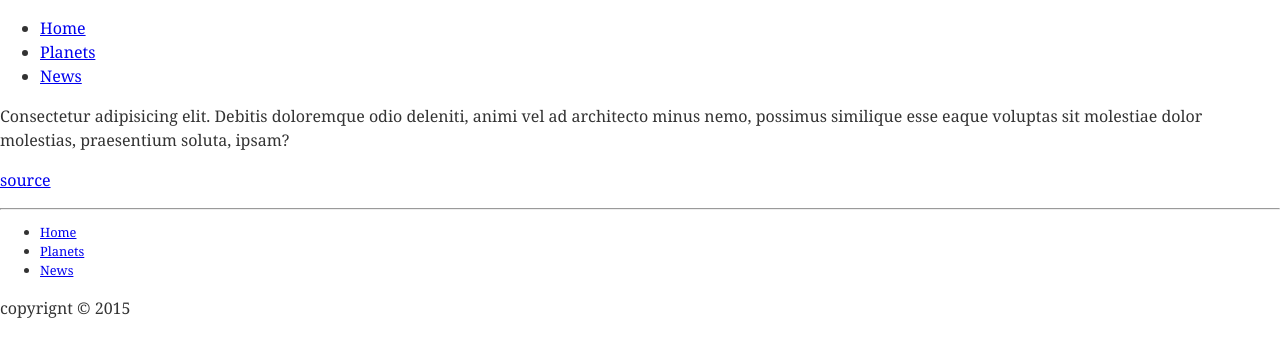
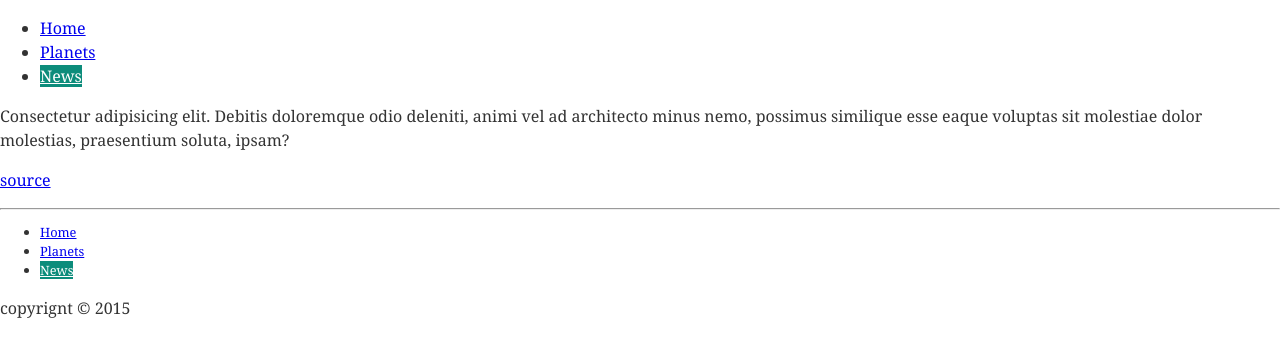
Before and after one commit to mahafuzur/planets-of-the-universe, a Jekyll site: the page built from _posts/news/2016-02-01-Lorem-ipsum-dolor.md, in a window 1280 px wide. Shown: the top 357 px of the page. Built offline with Jekyll 4.4.1, drawn with Linux system fonts in a browser that asks for light colours.

Commit message:
change nav highlighting  condition

```diff
--- a/_includes/nav.html
+++ b/_includes/nav.html
@@ -2,6 +2,6 @@
 	<ul class="nav {{ include.navclass }}">
 		<li><a href="{{ site.baseurl }}/" class="{% if page.url == '/' %}current{% endif %}">Home</a></li>
 		<li><a href="{{ site.baseurl }}/planets/">Planets</a></li>
-		<li><a href="{{ site.baseurl }}/news.html" class="{% if page.url == '/news.html' %}current{% endif %}">News</a>	</li>
+		<li><a href="{{ site.baseurl }}/news.html" class="{% if page.url contains 'news' or page.url contains 'recently-descoverd' %}current{% endif %}">News</a>	</li>
 	</ul>
 </nav>
```
